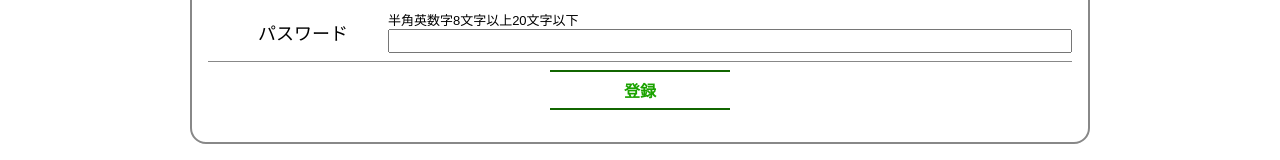
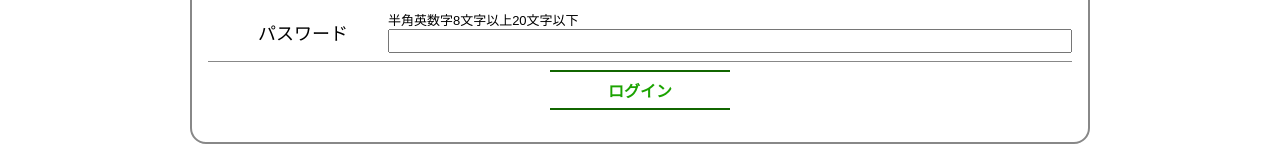
Before and after one commit to Fumin26u/likedimagedler_v2, a Vue app: page /#/login in a window 1280 px wide. Shown: the part 224-384 px from the top of the page. Built offline with nearby package versions, Linux system fonts and the light colour scheme; no server answers.

Commit message:
不要ログ削除とリンク修正

```diff
--- a/src/components/account/LoginComponent.vue
+++ b/src/components/account/LoginComponent.vue
@@ -49,10 +49,10 @@ const loginAccount = async () => {
         errorMessage.value = response.content
         return
     }
+    console.log(response)
 
     // 返答でエラーが無い場合は指定ページにリダイレクト
-    console.log(response)
-    // router.push('./')
+    router.push('./')
 }
 </script>
 
@@ -97,7 +97,7 @@ const loginAccount = async () => {
                     </div>
                 </dl>
                 <button type="submit" class="btn-common green submit">
-                    登録
+                    ログイン
                 </button>
             </form>
         </div>
--- a/src/components/organisms/HeaderComponent.vue
+++ b/src/components/organisms/HeaderComponent.vue
@@ -25,7 +25,6 @@ const getUserInfo = async () => {
     const response = await apiManager.post('accountManager.php', {
         method: 'getUserData',
     })
-    console.log(response)
     return response.user_name
 }
 
@@ -40,7 +39,7 @@ onMounted(async () => {
     <header class="header-container">
         <div class="header-left">
             <div class="title-area">
-                <a href="./">
+                <a href="./#/">
                     <h1>ImageDLer</h1>
                     <p class="caption">Twitterの画像自動ダウンローダー</p>
                 </a>
@@ -53,13 +52,13 @@ onMounted(async () => {
         <div class="header-account">
             <div v-if="user_name !== ''">
                 <p>{{ user_name }}さん</p>
-                <a href="./login" class="btn-common blue" @click.prevent.stop="execLogout">
+                <a href="./#/login" class="btn-common blue" @click.prevent.stop="execLogout">
                     ログアウト
                 </a>
             </div>
             <div v-else>
-                <a href="./login" class="btn-common blue">ログイン</a>
-                <a href="./register" class="btn-common green">アカウント登録</a>
+                <a href="./#/login" class="btn-common blue">ログイン</a>
+                <a href="./#/register" class="btn-common green">アカウント登録</a>
             </div>
         </div>
     </header>
```
